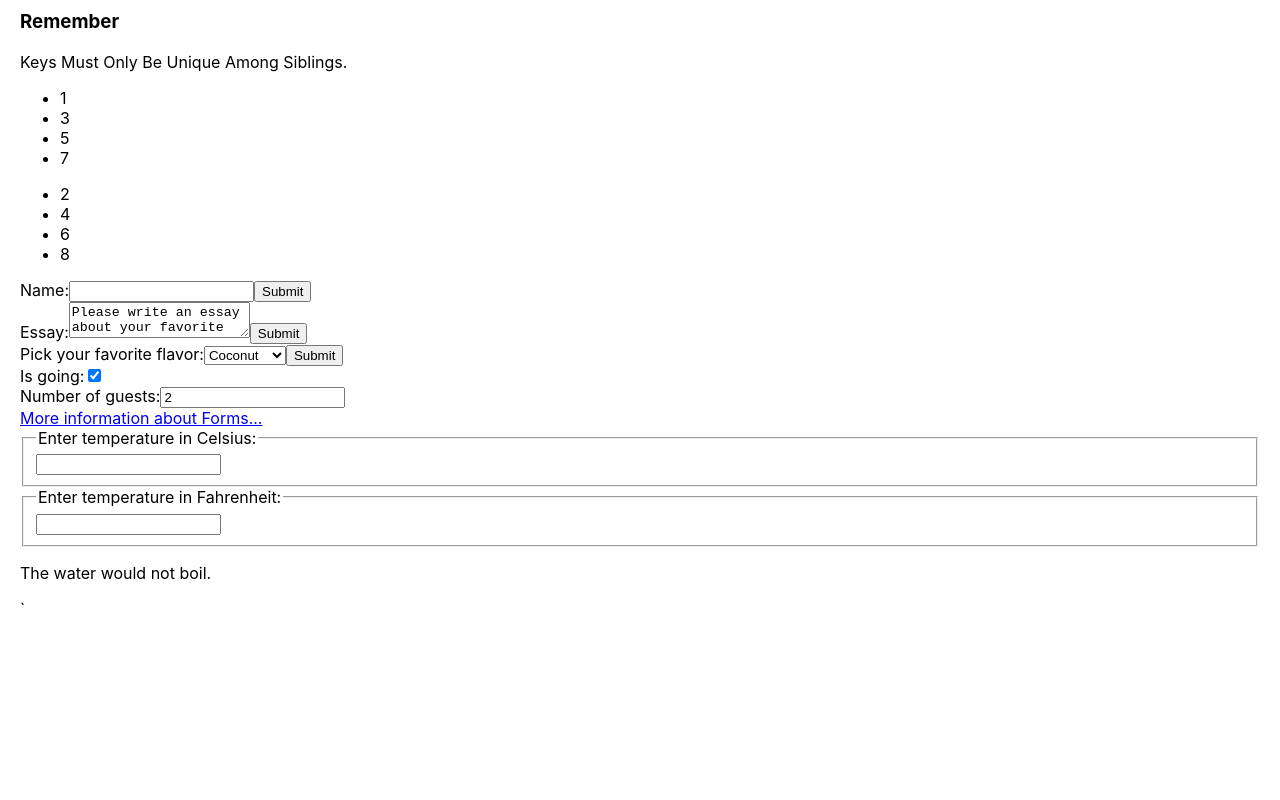
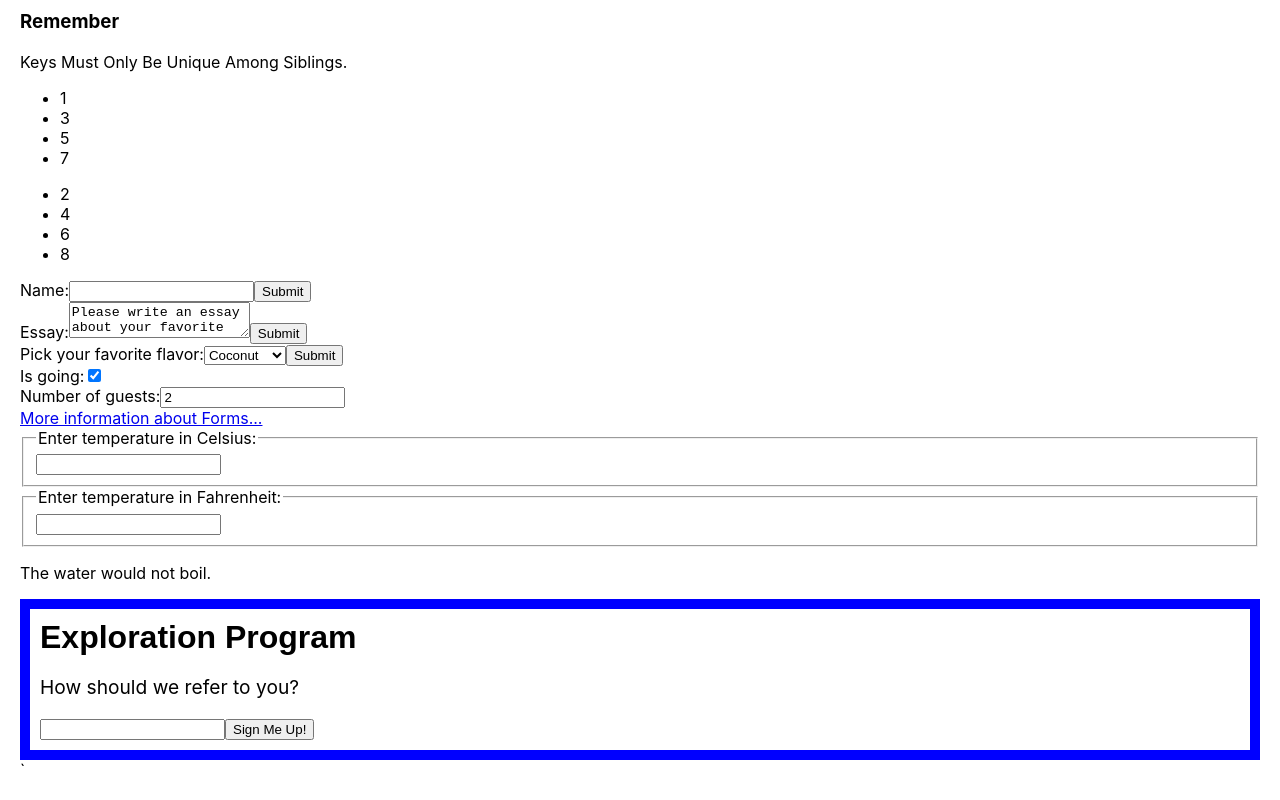
Before and after one commit to charliemedina/react-utilities, a React app in the folder simple-table/: page / in a window 1280 px wide. Shown: the part 732-1532 px from the top of the page. Before the commit the page ends 1371 px from the top, so only its background shows below. Built offline with nearby package versions, Linux system fonts and the light colour scheme.

Commit message:
Composition vs Inheritance

```diff
--- a/simple-table/src/components/MainComponent.js
+++ b/simple-table/src/components/MainComponent.js
@@ -9,6 +9,7 @@ import TextArea from './utils/forms/TextArea';
 import Select from './utils/forms/Select';
 import Reservation from './utils/forms/MultipleInput';
 import Calculator from './calculator/Calculator';
+import Dialog from './dialog/Dialog';
 
 
 const PRODUCTS = [
@@ -35,6 +36,7 @@ class MainComponent extends Component {
        <Reservation />
        <a href="https://jaredpalmer.com/formik/">More information about Forms...</a>
        <Calculator />
+       <Dialog />
 `      </div>
     );
   }
--- /dev/null
+++ b/simple-table/src/components/dialog/Dialog.js
@@ -0,0 +1,56 @@
+import React, { Component } from 'react';
+
+function FancyBorder(props) {
+    return (
+      <div className={'FancyBorder FancyBorder-' + props.color}>
+        {props.children}
+      </div>
+    );
+}
+
+function Dialog(props) {
+    return (
+      <FancyBorder color="blue">
+        <h1 className="Dialog-title">
+          {props.title}
+        </h1>
+        <p className="Dialog-message">
+          {props.message}
+        </p>
+        {props.children}
+      </FancyBorder>
+    );
+}
+
+class SignUpDialog extends React.Component {
+    constructor(props) {
+      super(props);
+      this.handleChange = this.handleChange.bind(this);
+      this.handleSignUp = this.handleSignUp.bind(this);
+      this.state = {login: ''};
+    }
+
+    render() {
+      return (
+        <Dialog title="Exploration Program"
+                message="How should we refer to you?">
+          <input value={this.state.login}
+                 onChange={this.handleChange} />
+
+          <button onClick={this.handleSignUp}>
+            Sign Me Up!
+          </button>
+        </Dialog>
+      );
+    }
+
+    handleChange(e) {
+      this.setState({login: e.target.value});
+    }
+
+    handleSignUp() {
+      alert(`Welcome aboard, ${this.state.login}!`);
+    }
+}
+
+export default SignUpDialog;
--- a/simple-table/src/index.css
+++ b/simple-table/src/index.css
@@ -16,3 +16,21 @@ code {
 .text-area {
   padding: 10px 5px;
 }
+
+.FancyBorder {
+  padding: 10px 10px;
+  border: 10px solid;
+}
+
+.FancyBorder-blue {
+  border-color: blue;
+}
+
+.Dialog-title {
+  margin: 0;
+  font-family: sans-serif;
+}
+
+.Dialog-message {
+  font-size: larger;
+}
```
